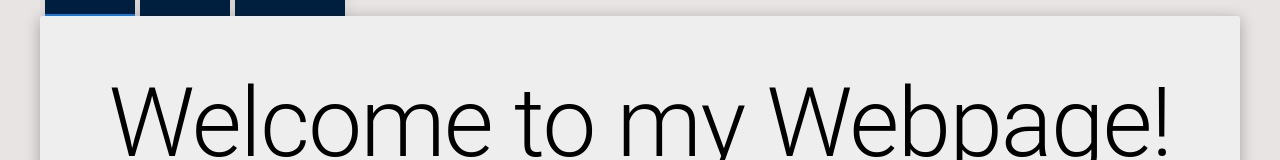
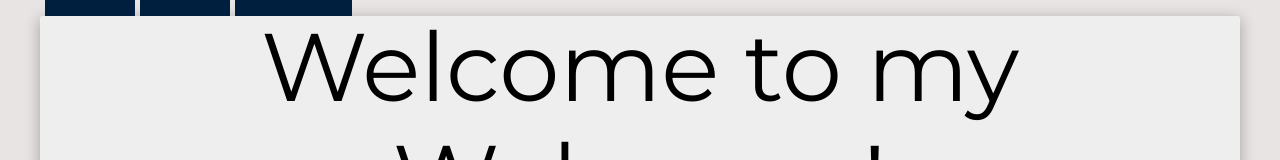
Before and after one commit to JohnMcWhirter10/personal-website, a React app: page / in a window 1280 px wide. Shown: the top 160 px of the page. Built offline with nearby package versions, Linux system fonts and the light colour scheme.

Commit message:
Updating Layout to be consistent with screen resize

```diff
--- a/public/index.html
+++ b/public/index.html
@@ -13,7 +13,6 @@
       justify-content: center;
       align-items: center;
       background-color: #e8e4e4;
-      font-family: 'Montserrat', sans-serif; /* Change font-family to Montserrat */
     }
   </style>
   <title>John McWhirter</title>
--- a/src/App.tsx
+++ b/src/App.tsx
@@ -12,17 +12,13 @@ import Home from "./components/Home";
 import { containerStyle } from "./constants/constants";
 
 const CustomTabs = styled(Tabs)({
-  position: "relative",
+  width: "100%",
   zIndex: 1,
 });
 
 const CustomTab = styled(Tab)(({ theme }) => ({
-  position: "relative",
-  display: "inline-flex",
   marginLeft: 5,
-  alignItems: "center",
   borderRadius: ".5em .5em 0 0",
-  boxShadow: "0 2px 15px rgba(0, 0, 0, 0.1)",
   color: theme.palette.common.white,
   backgroundColor: "#001F3F",
   "&:hover": {
@@ -34,14 +30,19 @@ const CustomTab = styled(Tab)(({ theme }) => ({
 }));
 
 const theme = createTheme({
-  breakpoints: {
-    values: {
-      xs: 0,
-      sm: 600,
-      md: 960,
-      lg: 1280,
-      xl: 1920,
+  palette: {
+    primary: {
+      main: "#001F3F",
     },
+    secondary: {
+      main: "#003366",
+    },
+    background: {
+      paper: "#ffffff",
+    },
+  },
+  typography: {
+    fontFamily: "Montserrat, sans-serif",
   },
 });
 
@@ -57,6 +58,16 @@ const App = () => {
 
   return (
     <ThemeProvider theme={theme}>
+      <Container
+        fixed
+        disableGutters
+        sx={{
+          display: "flex",
+          flexDirection: "column",
+          height: "100%",
+          justifyContent: "center",
+        }}
+      >
         <CustomTabs value={selectedTab} onChange={handleTabChange}>
           <CustomTab disableRipple label="Home" />
           <CustomTab disableRipple label="About" />
@@ -77,6 +88,7 @@ const App = () => {
             Portfolio Content
           </Container>
         </TabPanel>
+      </Container>
     </ThemeProvider>
   );
 };
```
Also changed, not shown: 3 other files (tests, documents, lock files or other folders). Lines whose indentation alone changed are shown as unchanged.
